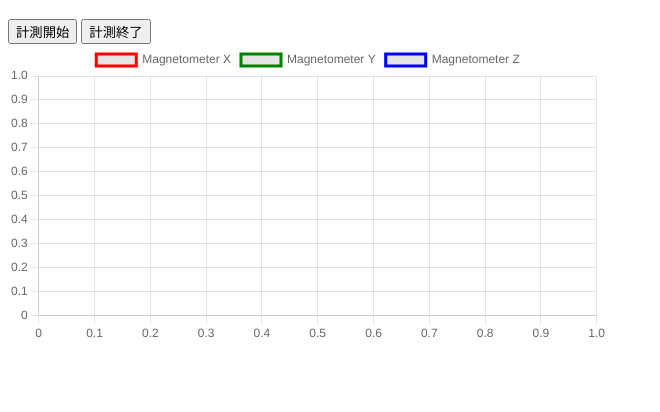
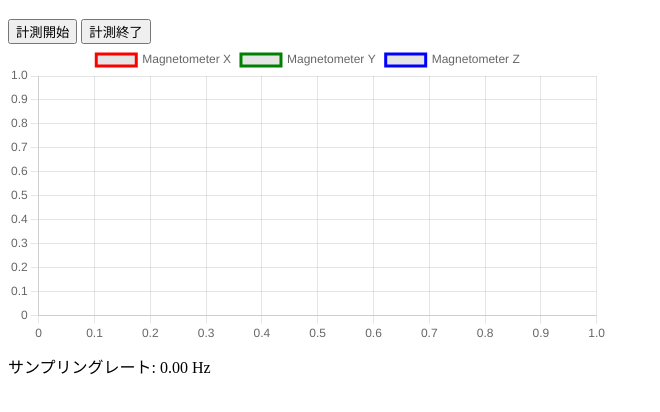
Before and after one commit to chiinv/Magnetic-Search-App, a plain HTML site: page index.html in a window 1280 px wide. Both pictures are taken after a click on the button "計測開始". Shown: the part 70-482 px from the top of the page, without its empty margins (0-660 px from the left). Drawn offline with nearby package versions, Linux system fonts and the light colour scheme.

Commit message:
サンプリングレートの表示

```diff
--- a/index.html
+++ b/index.html
@@ -9,6 +9,9 @@
             width: 100%;
             height: 300px;
         }
+        #samplingRate {
+            margin-top: 10px;
+        }
     </style>
 </head>
 <body>
@@ -18,14 +21,18 @@
     <div id="chart-container">
         <canvas id="magnetometerChart"></canvas>
     </div>
+    <div id="samplingRate">サンプリングレート: <span id="rate">0</span> Hz</div>
     <script src="https://cdn.jsdelivr.net/npm/chart.js"></script>
     <script>
         let accelerometer, magnetometer;
         let accelData = [], magData = [];
         let isMeasuring = false;
+        let sampleCount = 0;
+        let startTime;
 
         const startBtn = document.getElementById('startBtn');
         const stopBtn = document.getElementById('stopBtn');
+        const rateDisplay = document.getElementById('rate');
         const ctx = document.getElementById('magnetometerChart').getContext('2d');
         const chart = new Chart(ctx, {
             type: 'line',
@@ -71,6 +78,8 @@
         });
 
         function startSensors() {
+            sampleCount = 0;
+            startTime = Date.now();
             if ('Accelerometer' in window) {
                 accelerometer = new Accelerometer({ frequency: 60 });
                 accelerometer.addEventListener('reading', () => {
@@ -95,6 +104,7 @@
                         z: magnetometer.z,
                         timestamp: Date.now()
                     });
+                    sampleCount++;
                     updateChart();
                 });
                 magnetometer.start();
@@ -102,6 +112,7 @@
                 alert('Magnetometer not supported');
             }
 
+            setInterval(updateSamplingRate, 1000);
             setInterval(processMagData, 1000);
         }
 
@@ -120,6 +131,13 @@
             chart.update();
         }
 
+        function updateSamplingRate() {
+            const now = Date.now();
+            const elapsedTime = (now - startTime) / 1000;
+            const rate = (sampleCount / elapsedTime).toFixed(2);
+            rateDisplay.textContent = rate;
+        }
+
         function processMagData() {
             const now = Date.now();
             const recentData = magData.filter(d => now - d.timestamp <= 3000);
```
